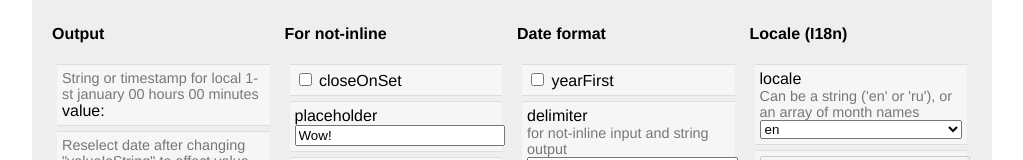
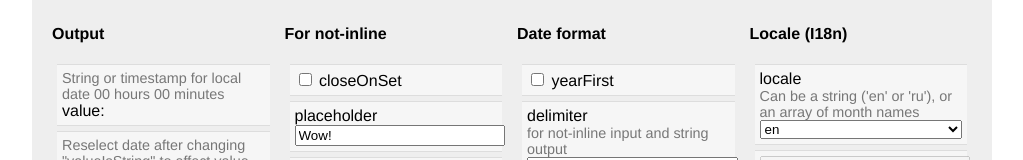
Before and after one commit to m-kant/vue-birth-datepicker, a Vue app: page / in a window 1280 px wide. Shown: the part 774-934 px from the top of the page, without its empty margins (128-1151 px from the left). Built offline with nearby package versions, Linux system fonts and the light colour scheme.

Commit message:
docs refined

```diff
--- a/src/components/Demo.vue
+++ b/src/components/Demo.vue
@@ -33,7 +33,7 @@
         <div class="col4">
           <h4>Output</h4>
           <label>
-            <div class="remark">String or timestamp for local 1-st january 00 hours 00 minutes</div>
+            <div class="remark">String or timestamp for local date 00 hours 00 minutes</div>
             value: {{date}}</label>
           <label>
             <div class="remark">Reselect date after changing "valueIsString" to affect value</div>
```
Also changed, not shown: 1 other file (tests, documents, lock files or other folders).
